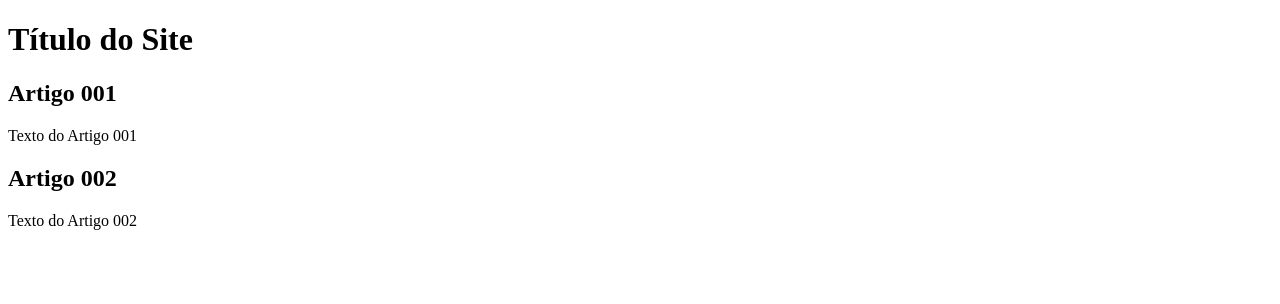
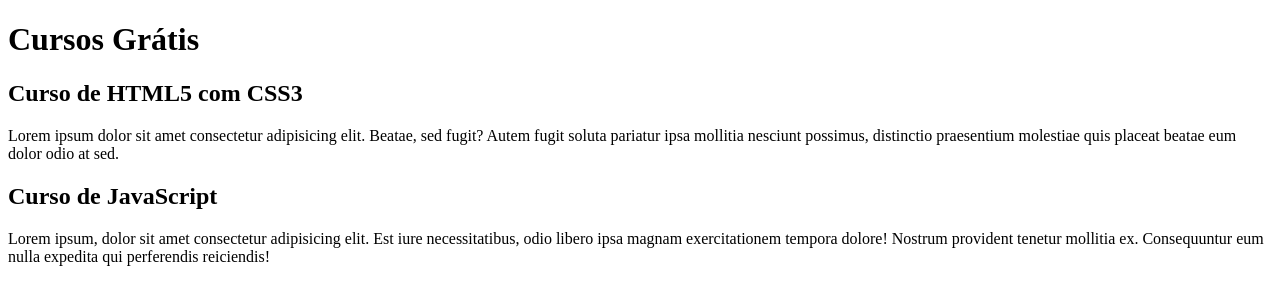
Before and after one commit to anatlopes/projeto-site, a plain HTML site: page index.html in a window 1280 px wide. Drawn offline with Linux system fonts and the light colour scheme.

Commit message:
Início da edição do conteúdo

```diff
--- a/index.html
+++ b/index.html
@@ -9,15 +9,21 @@
 <body>
     <main>
         <header>
-            <h1>Título do Site</h1>
+            <h1>Cursos Grátis</h1>
         </header>
         <article>
-            <h2>Artigo 001</h2>
-            <p>Texto do Artigo 001</p>
+            <h2>Curso de HTML5 com CSS3</h2>
+            <p>Lorem ipsum dolor sit amet consectetur adipisicing elit.
+             Beatae, sed fugit? Autem fugit soluta pariatur
+             ipsa mollitia nesciunt possimus, distinctio praesentium
+             molestiae quis placeat beatae eum dolor odio at sed. </p>
         </article>
         <article>
-            <h2>Artigo 002</h2>
-            <p>Texto do Artigo 002</p>
+            <h2>Curso de JavaScript</h2>
+            <p>Lorem ipsum, dolor sit amet consectetur adipisicing elit. Est iure
+                necessitatibus, odio libero ipsa magnam exercitationem tempora dolore!
+                Nostrum provident tenetur mollitia ex. Consequuntur eum nulla expedita
+                qui perferendis reiciendis! </p>
         </article>
     </main>
 </body>
```
